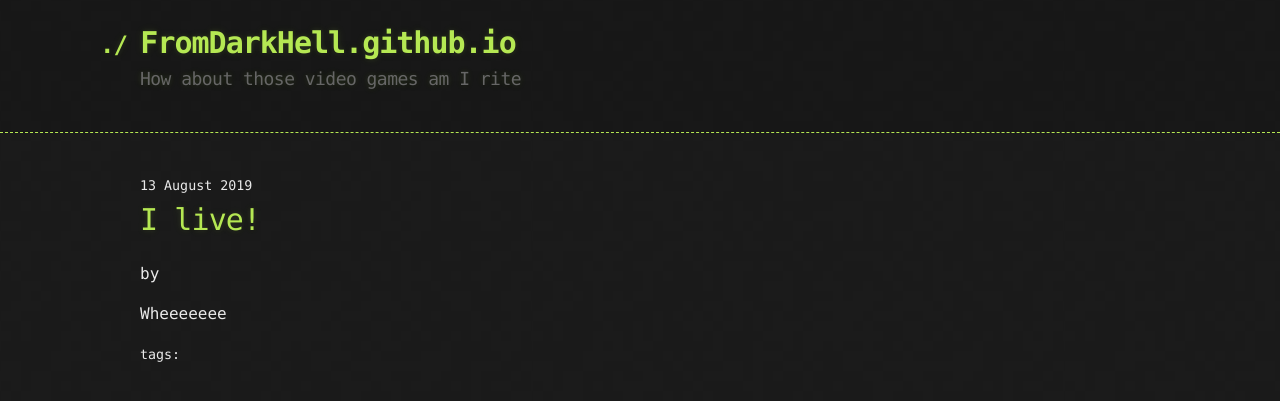
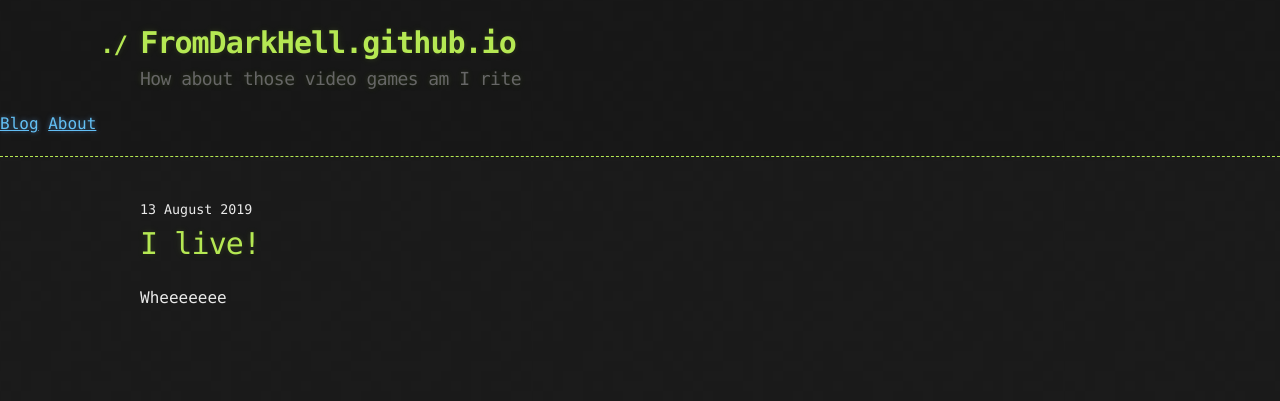
Before and after one commit to FromDarkHell/FromDarkHell.github.io, a Jekyll site: the page built from _posts/2019-8-13-Hello-World.md, in a window 1280 px wide. Shown: the top 401 px of the page. Built offline with Jekyll 4.4.1, drawn with Linux system fonts in a browser that asks for light colours.

Commit message:
Fix up some stuffs

```diff
--- a/_layouts/default.html
+++ b/_layouts/default.html
@@ -16,6 +16,10 @@
         <h1>{{ site.title | default: site.github.repository_name }}</h1>
         <h2>{{ site.description | default: site.github.project_tagline }}</h2>
       </div>
+      <nav>
+          <a href="{{ site.baseurl }}/">Blog</a>
+          <a href="{{ site.baseurl }}/about">About</a>
+      </nav>
     </header>
 
     <div class="container">
--- a/_layouts/post.html
+++ b/_layouts/post.html
@@ -5,10 +5,4 @@
 <small>{{ page.date | date: "%-d %B %Y" }}</small>
 <h1>{{ page.title }}</h1>
 
-<p class="view">by {{ page.author | default: site.author }}</p>
-
 {{content}}
-
-{% if page.tags %}
-  <small>tags: <em>{{ page.tags | join: "</em> - <em>" }}</em></small>
-{% endif %}
```
